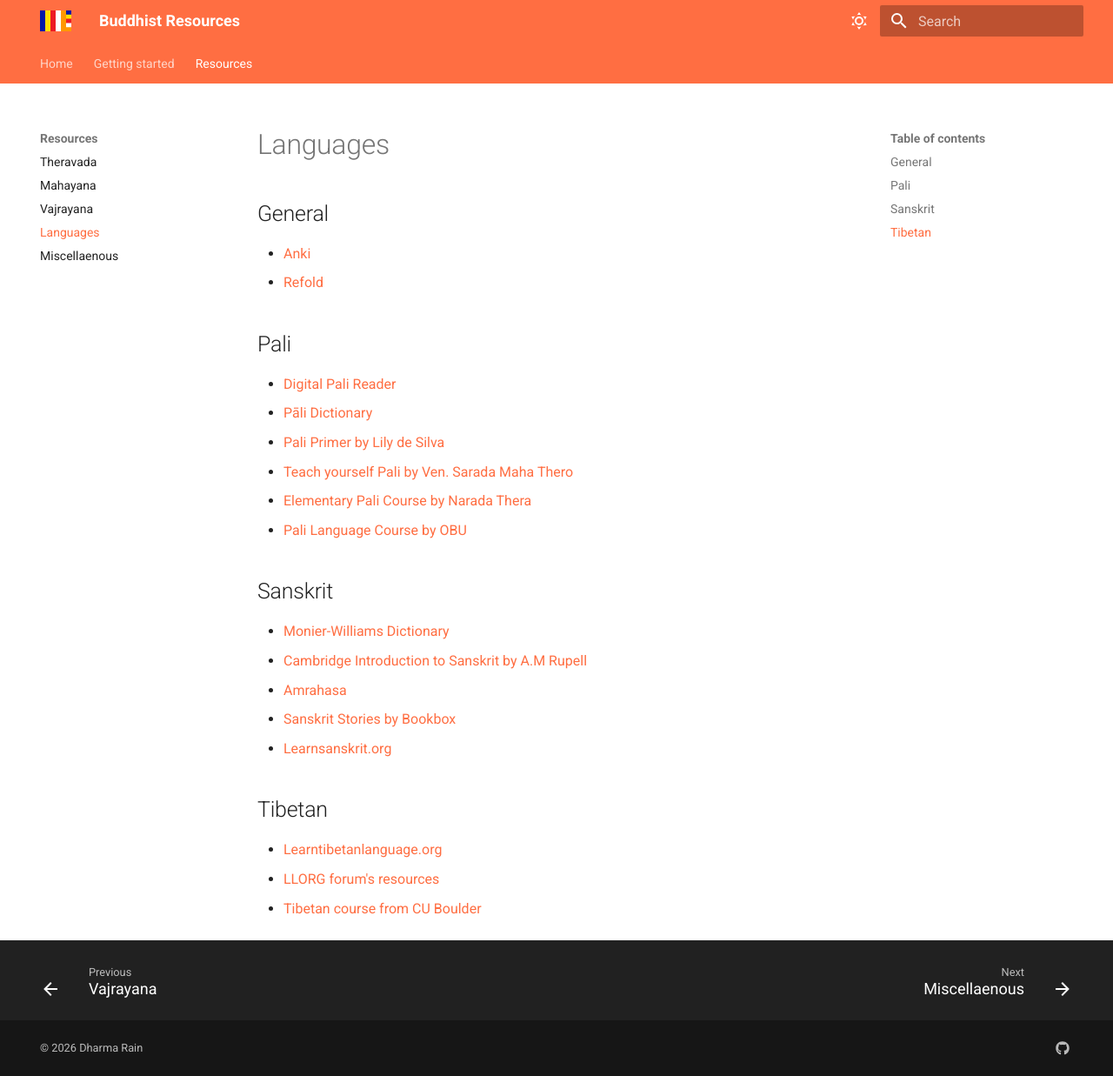
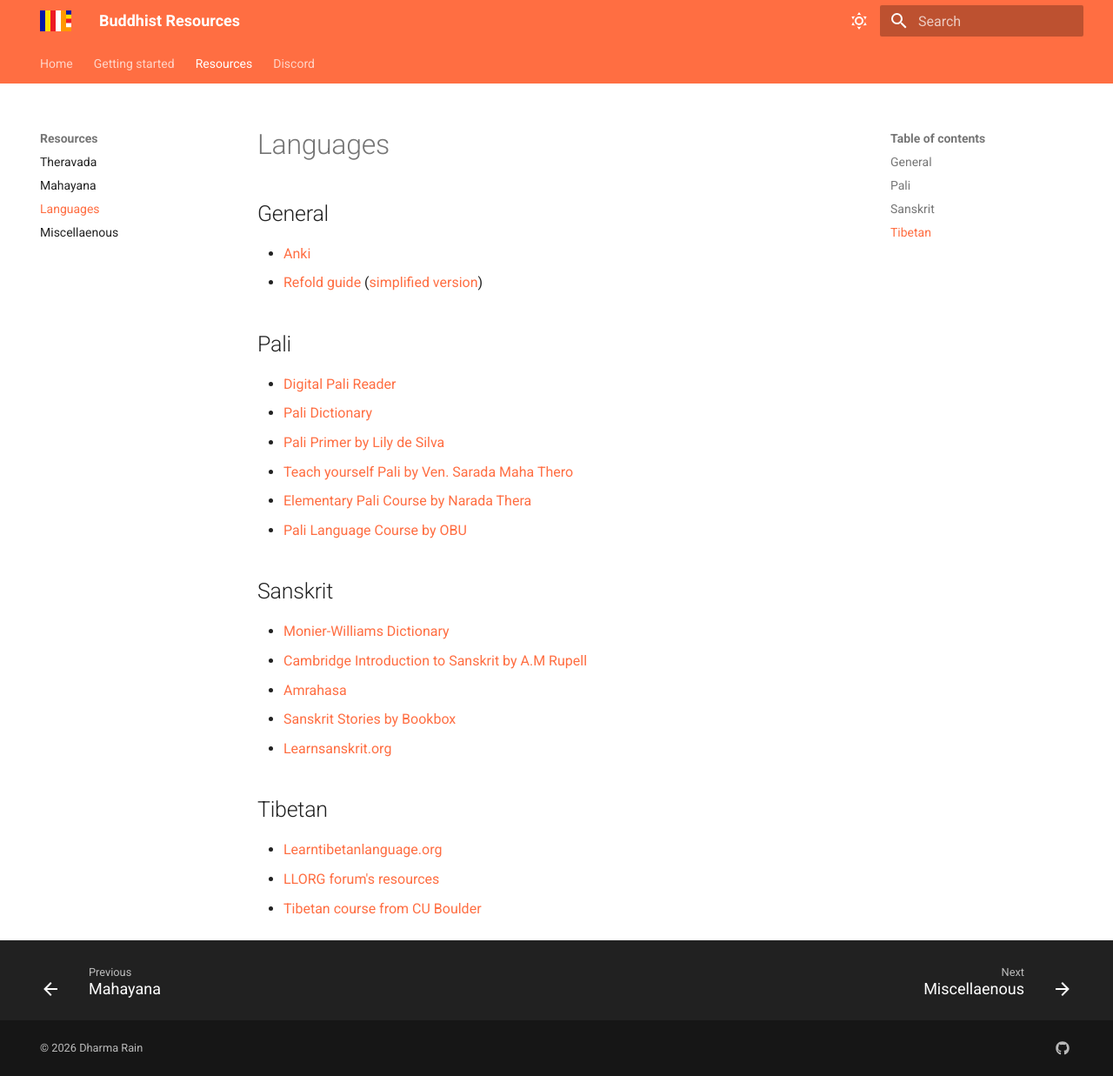
Before and after one commit to dharmarain/dharmarain.github.io, an MkDocs documentation site: the page built from docs/language-res.md, in a window 1280 px wide and 1237 px high. Shown: the whole window at 87% size. Built offline with MkDocs 1.6.1 and Material for MkDocs 9.7.7, drawn with Linux system fonts in a browser that asks for light colours.

Commit message:
update homepage and add discord link

```diff
--- a/docs/language-res.md
+++ b/docs/language-res.md
@@ -1,10 +1,10 @@
 ## General
 - [Anki](https://apps.ankiweb.net/)
-- [Refold](https://refold.la/roadmap)
+- [Refold guide](https://refold.la/roadmap) ([simplified version](https://refold.la/simplified))
 
 ## Pali
 - [Digital Pali Reader](https://pali.sirimangalo.org/)
-- [Pāli Dictionary](https://dictionary.sutta.org)
+- [Pali Dictionary](https://dictionary.sutta.org)
 - [Pali Primer by Lily de Silva](https://buddhistuniversity.net/content/booklets/pali-primer_desilva)
 - [Teach yourself Pali by Ven. Sarada Maha Thero](https://archive.org/download/teach-yourself-pali-in-english/Teach%20Yourself%20Pali%20In%20English.pdf)
 - [Elementary Pali Course by Narada Thera](https://www.buddhistelibrary.org/library/view.php?adpath=108)
--- a/mkdocs.yml
+++ b/mkdocs.yml
@@ -54,6 +54,7 @@ nav:
   - Resources:
     - Theravada: theravada-res.md
     - Mahayana: mahayana-res.md
-    - Vajrayana: vajrayana-res.md
     - Languages: language-res.md
     - Miscellaenous: misc-res.md
+
+  - Discord: discord.md
```
Also changed, not shown: docs/discord.md (added, +24 -0 lines), docs/getting-started.md (+1 -0 lines), docs/index.md (+4 -0 lines).
